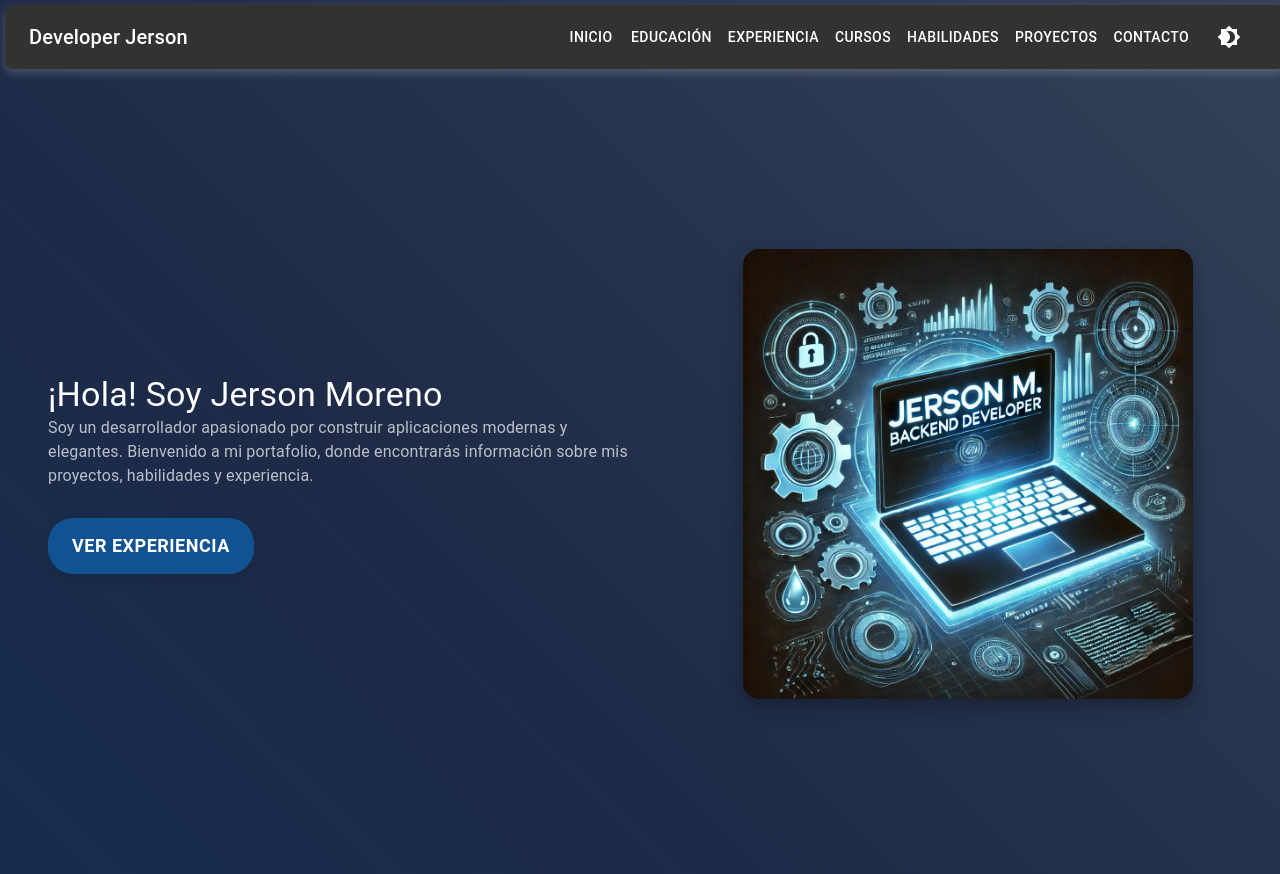
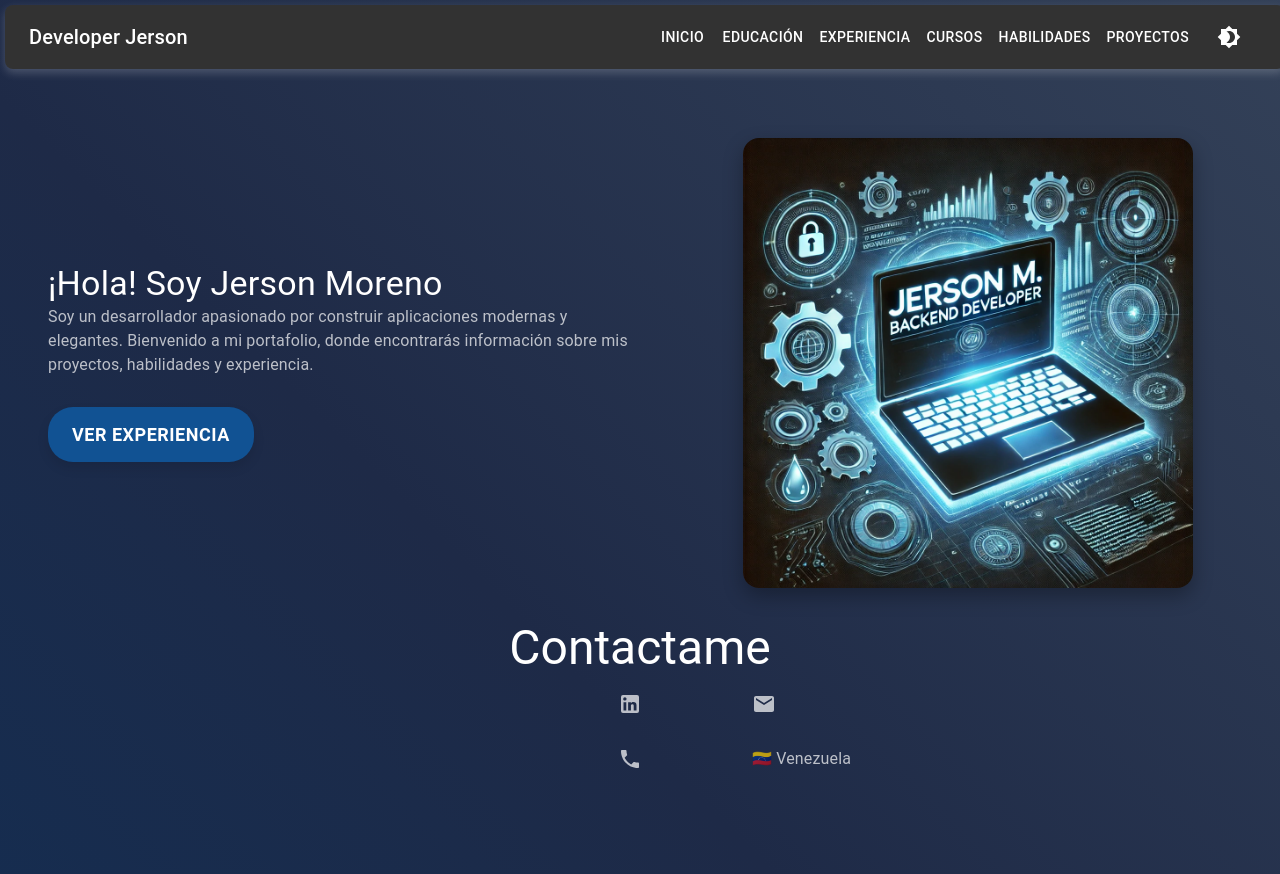
Before and after one commit to jersonml/profile-react, a React (Vite) app: page / in a window 1280 px wide. Built offline with nearby package versions, Linux system fonts and the light colour scheme.

Commit message:
feature: se agregó contactame en home

```diff
--- a/src/assets/styles/components/home.ts
+++ b/src/assets/styles/components/home.ts
@@ -16,7 +16,7 @@ export const StyleContainer = styled(Box)(({ theme }) => ({
 
 export  const StyleTopSection = styled(Box)({
   display: 'flex',
-  flex: 1,
+  // flex: 1,
   width: '100%',
 });
 
--- a/src/assets/text/home.ts
+++ b/src/assets/text/home.ts
@@ -1,5 +1,10 @@
 export const HomeText = {
     title:"¡Hola! Soy Jerson Moreno",
     message:" Soy un desarrollador apasionado por construir aplicaciones modernas y elegantes. Bienvenido a mi portafolio, donde encontrarás información sobre mis proyectos, habilidades y experiencia.",
-    button: 'Ver experiencia'
+    button: 'Ver experiencia',
+    subTitle: 'Contactame',
+    linkedin: 'https://www.linkedin.com/in/jersonml/',
+    email: 'xljersonlx@gmail.com',
+    phone: '+584129998766',
+    country: '🇻🇪 Venezuela'
   };
--- a/src/assets/text/routes.ts
+++ b/src/assets/text/routes.ts
@@ -24,10 +24,6 @@ export const RoutesText = {
       path: '/proyect',
       label: 'Proyectos',
     },
-    contact: {
-      path: '/contact',
-      label: 'Contacto'
-    },
     notFound: {
       path: '*',
       label: 'Página no encontrada',
--- a/src/components/Navbar.tsx
+++ b/src/components/Navbar.tsx
@@ -24,7 +24,6 @@ const Navbar: React.FC = () => {
     { path: RoutesText.course.path, label: RoutesText.course.label },
     { path: RoutesText.skills.path, label: RoutesText.skills.label },
     { path: RoutesText.proyect.path, label: RoutesText.proyect.label },
-    { path: RoutesText.contact.path, label: RoutesText.contact.label },
   ];
 
   return (
--- a/src/pages/Home.tsx
+++ b/src/pages/Home.tsx
@@ -1,5 +1,10 @@
 import React from "react";
-import { Typography } from "@mui/material";
+import { Typography, Box, Link } from "@mui/material";
+import Grid from "@mui/material/Grid2";
+import LinkedInIcon from "@mui/icons-material/LinkedIn";
+import EmailIcon from "@mui/icons-material/Email";
+import PhoneIcon from "@mui/icons-material/Phone";
+import FlagIcon from "@mui/icons-material/Flag";
 import {
   StyleCenterButton,
   StyleContainer,
@@ -43,6 +48,89 @@ const Home: React.FC = () => {
           <img src={Presentation} alt="Representativo" />
         </StyleRightBlock>
       </StyleTopSection>
+
+      {/* Nueva sección de contacto */}
+      <Box
+        sx={{
+          padding: 4,
+        }}
+      >
+        <Typography
+          variant="h3"
+          gutterBottom
+          textAlign="center"
+          // sx={{ marginBottom: 4, color: "#333" }}
+        >
+          {HomeText.subTitle}
+        </Typography>
+        <Grid container spacing={3} justifyContent="center" paddingLeft={25}>
+          {/* LinkedIn */}
+          <Grid size={{ xs: 12, sm: 6 }}>
+            <Link
+              href={HomeText.linkedin}
+              target="_blank"
+              underline="hover"
+              sx={{
+                fontSize: "1.2rem",
+                display: "block",
+                // color: "#0073b1",
+                "&:hover": { color: "#005582" },
+              }}
+            >
+              <Typography variant="body1" color="text.secondary">
+                <LinkedInIcon>{HomeText.linkedin}</LinkedInIcon>
+              </Typography>
+            </Link>
+          </Grid>
+          {/* Email */}
+          <Grid size={{ xs: 12, sm: 6 }}>
+            <Link
+              href="mailto:tu-email@ejemplo.com"
+              underline="hover"
+              sx={{
+                fontSize: "1.2rem",
+                display: "block",
+                "&:hover": { color: "#b71c1c" },
+              }}
+            >
+              <Typography variant="body1" color="text.secondary">
+                <EmailIcon> {HomeText.email}</EmailIcon>
+              </Typography>
+            </Link>
+          </Grid>
+          {/* Teléfono */}
+          <Grid size={{ xs: 12, sm: 6 }}>
+            <Link
+              href="tel:+1234567890"
+              underline="hover"
+              sx={{
+                fontSize: "1.2rem",
+                display: "block",
+                color: "#388e3c",
+                "&:hover": { color: "#2e7d32" },
+              }}
+            >
+              <Typography variant="body1" color="text.secondary">
+                <PhoneIcon>{HomeText.phone}</PhoneIcon>
+              </Typography>
+            </Link>
+          </Grid>
+          {/* País */}
+          <Grid size={{ xs: 12, sm: 6 }}>
+            <Typography
+              variant="body1"
+              sx={{
+                fontSize: "1.2rem",
+                color: "#666",
+              }}
+            >
+              <Typography variant="body1" color="text.secondary">
+                {HomeText.country}
+              </Typography>
+            </Typography>
+          </Grid>
+        </Grid>
+      </Box>
     </StyleContainer>
   );
 };
--- a/src/routes/AppRoutes.tsx
+++ b/src/routes/AppRoutes.tsx
@@ -14,7 +14,6 @@ const AppRoutes: React.FC = () => {
   return (
     <Routes>
       <Route path={RoutesText.home.path} element={<Home />} />
-      {/* <Route path={RoutesText.about.path} element={<About />} /> */}
       <Route path={RoutesText.notFound.path} element={<NotFound />} />
       <Route
         path={RoutesText.experience.path}
```
Also changed, not shown: src/components/Contact.tsx (deleted, +0 -26 lines).
